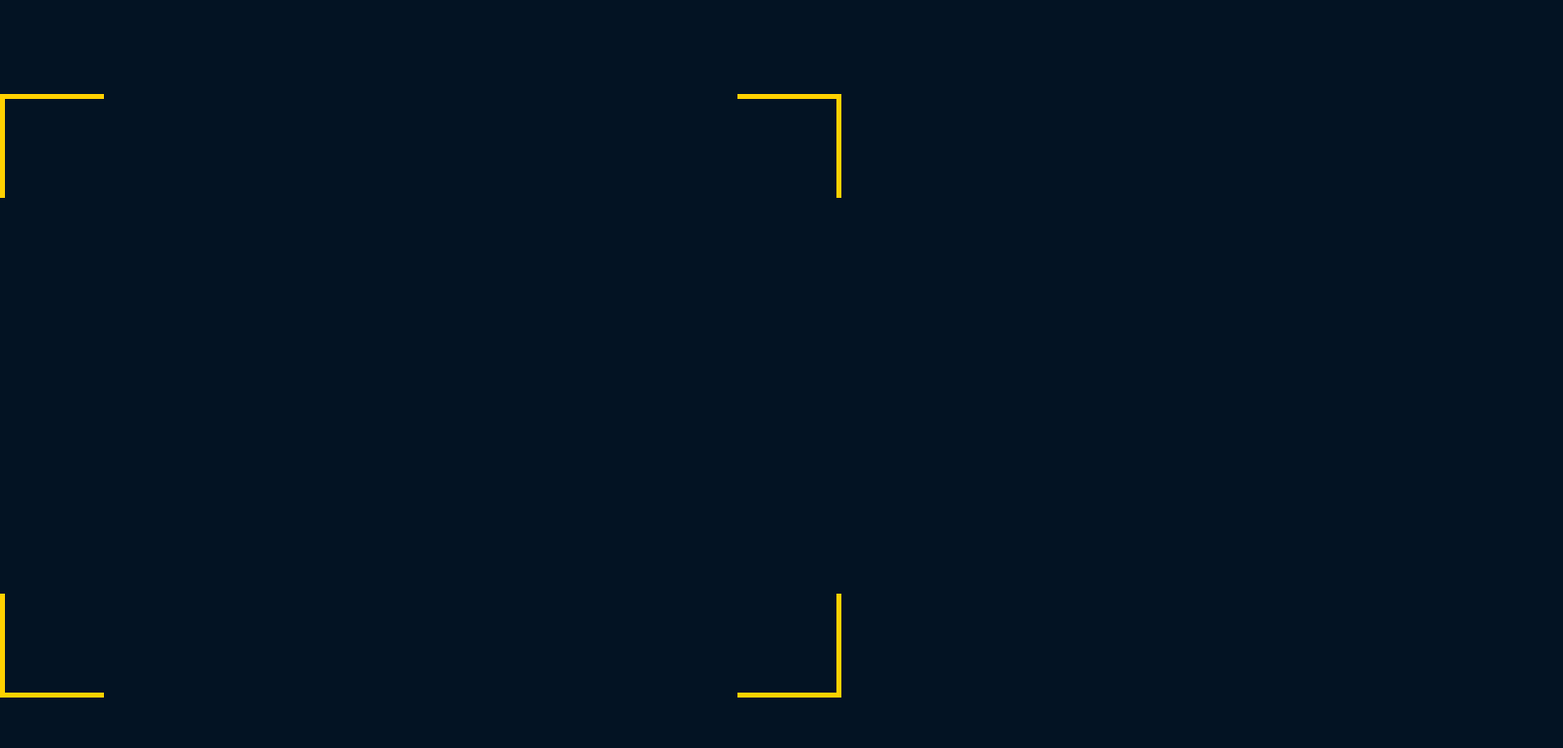
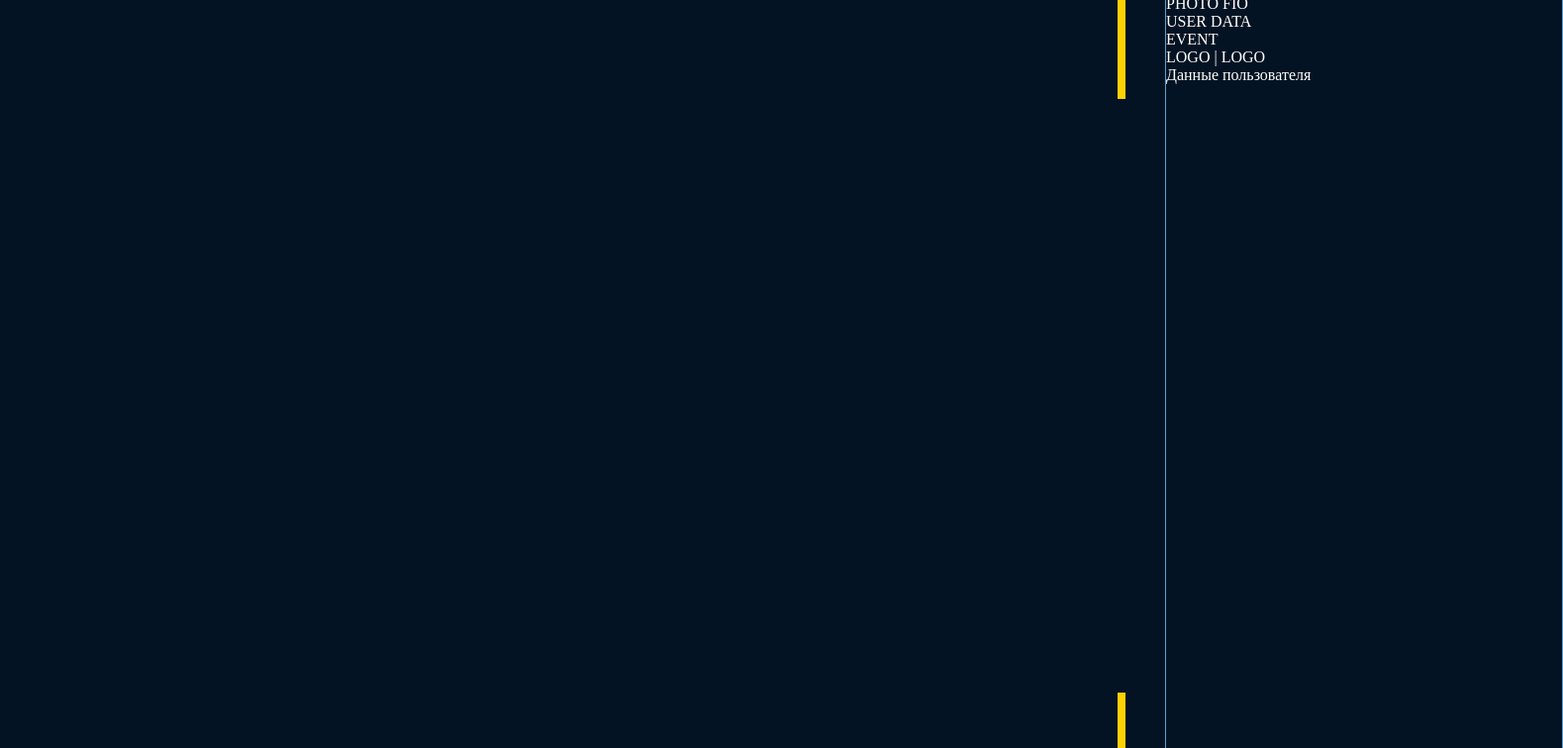
Before and after one commit to KulikoffSIB/dron-demo-stream, a Vue app: page / in a window 1280 px wide. Both pictures are taken after a click on the element "СТАРТ". Shown: the top 756 px of the page at 99% size, 1579 px wide, since content can reach past the window. Built offline with nearby package versions, Linux system fonts and the light colour scheme.

Commit message:
верстка странциы стрима и данных пользователя

```diff
--- a/src/App.vue
+++ b/src/App.vue
@@ -1,6 +1,9 @@
 <template>
     <div id="app">
         <div class="flex-container-row flex-align-vert-center">
+            <div class="flex-element-1">
+                <start @startDemo="startDemo"></start>
+            </div>
             <div class="flex-element-1" v-if="!run">
                 <div class="logo-wrap">
                     <div class="logo rosneft">
@@ -11,8 +14,8 @@
                     </div>
                 </div>
             </div>
-            <div class="flex-element-1">
-                <start @startDemo="startDemo"></start>
+            <div class="flex-element-1" v-if="run">
+                <person></person>
             </div>
         </div>
     </div>
@@ -20,10 +23,11 @@
 
 <script>
     import Start from "./components/start";
+    import Person from "./components/person";
 
     export default {
         name: 'App',
-        components: {Start},
+        components: {Person, Start},
         data: function () {
             return {
                 run: false
@@ -34,9 +38,7 @@
                 this.run = run;
             }
         },
-        computed: {
-
-        }
+        computed: {}
     }
 </script>
 
--- /dev/null
+++ b/src/components/person.vue
@@ -0,0 +1,50 @@
+<template>
+    <div class="person-wrap">
+        <div class="flex-container-column">
+            <div class="flex-element-6">
+                <div class="flex-container-column">
+                    <div class="flex-element-3 photo">
+                        PHOTO FIO
+                    </div>
+                    <div class="flex-element-2 user-data">
+                        USER DATA
+                    </div>
+                    <div class="flex-element-1 event">
+                        EVENT
+                    </div>
+                </div>
+            </div>
+            <div class="flex-element-2">LOGO | LOGO</div>
+        </div>
+        Данные пользователя
+    </div>
+</template>
+
+<script>
+    export default {
+        name: "person",
+        data: function () {
+            return {
+
+            }
+        }
+    }
+</script>
+
+<style scoped>
+    .person-wrap {
+        margin-left: 40px;
+        width: 400px;
+        height: 813px;
+        border: 1px solid #57A1D0;
+        border-top: 4px solid #57A1D0;
+    }
+
+    .border-warning {
+        border-color: #cd0000;
+    }
+
+    .border-ok {
+        border-color: #76bf2c;
+    }
+</style>
--- a/src/components/start.vue
+++ b/src/components/start.vue
@@ -1,7 +1,7 @@
 <template>
-    <div class="start-border">
-        <div class="horiz-crop"></div>
-        <div class="vert-crop"></div>
+    <div v-bind:class="[run ? 'start-border-lg': 'start-border']">
+        <div v-bind:class="[run ? 'horiz-crop-lg': 'horiz-crop']"></div>
+        <div v-bind:class="[run ? 'vert-crop-lg': 'vert-crop']"></div>
         <template v-if="!run">
             <div class="btn-start" @click="start()">
                 СТАРТ
@@ -31,7 +31,7 @@
                 setTimeout(() => {
                     this.run = !this.run;
                     this.$emit('startDemo', this.run);
-                }, 3000)
+                }, 4000)
             }
         }
     }
@@ -43,12 +43,22 @@
         height: 600px;
         width: 840px;
         border: 5px solid #FFD100;
+        transition: all 1s ease;
 
+    }
+
+    .start-border-lg {
+        position: relative;
+        height: 800px;
+        width: 1420px;
+        border: 8px solid #FFD100;
+        transition: all 1s ease;
     }
 
     .horiz-crop, .vert-crop {
         position: absolute;
         background-color: #031323;
+        transition: all 1s ease;
     }
 
     .horiz-crop {
@@ -63,6 +73,26 @@
         left: 100px;
         height: 610px;
         width: 640px;
+    }
+
+    .horiz-crop-lg, .vert-crop-lg {
+        position: absolute;
+        background-color: #031323;
+        transition: all 1s ease;
+    }
+
+    .horiz-crop-lg {
+        top: 100px;
+        left: -8px;
+        height: 600px;
+        width: 1436px;
+    }
+
+    .vert-crop-lg {
+        top: -8px;
+        left: 100px;
+        height: 816px;
+        width: 1220px;
     }
 
     .btn-start {
```
